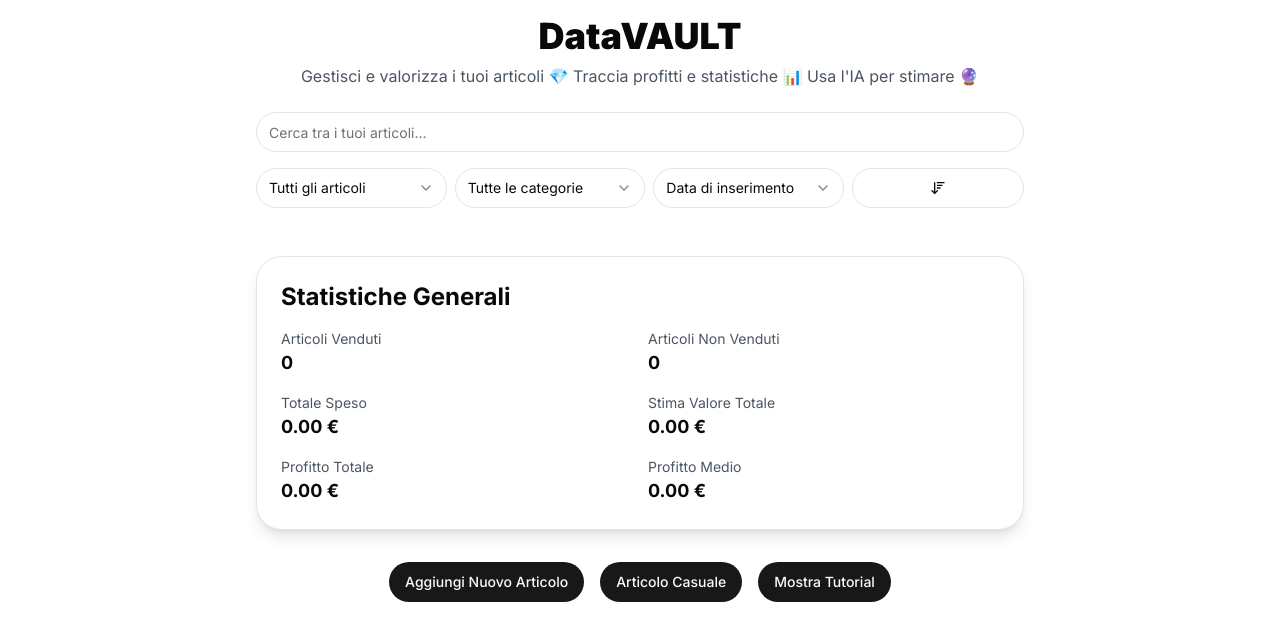
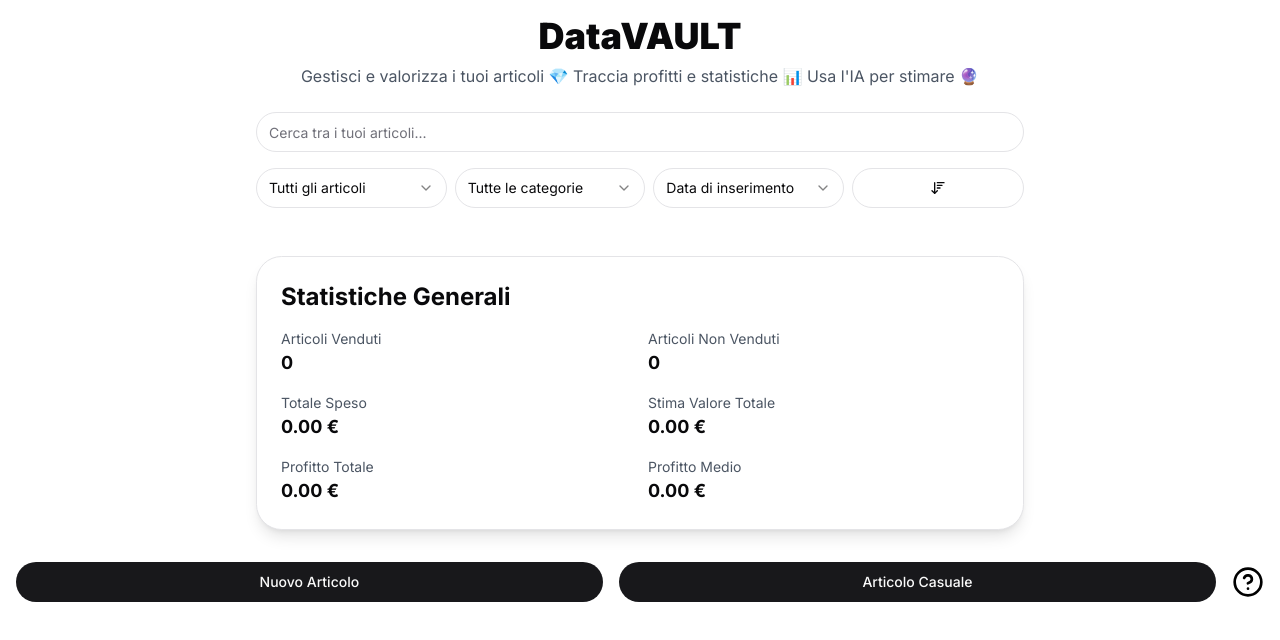
Before and after one commit to azuraservices/datavaults, a Next.js app: page / in a window 1280 px wide. Shown: the top 640 px of the page. Built offline with nearby package versions, Linux system fonts and the light colour scheme.

Commit message:
minor changes

```diff
--- a/components/Footer.tsx
+++ b/components/Footer.tsx
@@ -1,5 +1,6 @@
 import { useState } from 'react';
 import { Button } from '@/components/ui/button';
+import { CircleHelp } from 'lucide-react';
 
 interface FooterProps {
   onAddItem: () => void;
@@ -15,12 +16,14 @@ export default function Footer({ onAddItem, onAddRandomItem }: FooterProps) {
 
   return (
     <div className="flex flex-col justify-center mt-8 space-y-4">
-      <div className="flex justify-center space-x-4">
-        <Button onClick={onAddItem}>Aggiungi Nuovo Articolo</Button>
-        <Button onClick={onAddRandomItem}>Articolo Casuale</Button>
-        <Button onClick={toggleTutorial}>
-          {showTutorial ? 'Nascondi Tutorial' : 'Mostra Tutorial'}
-        </Button>
+      <div className="flex flex-wrap justify-center space-x-4">
+        <Button className="flex-grow" onClick={onAddItem}>Nuovo Articolo</Button>
+        <Button className="flex-grow" onClick={onAddRandomItem}>Articolo Casuale</Button>
+        <CircleHelp
+          className="cursor-pointer text-black hover:text-gray-800 flex-grow-0 mt-1"
+          size={32}
+          onClick={toggleTutorial}
+        />
       </div>
 
 
```
Also changed, not shown: 1 other file (tests, documents, lock files or other folders).
